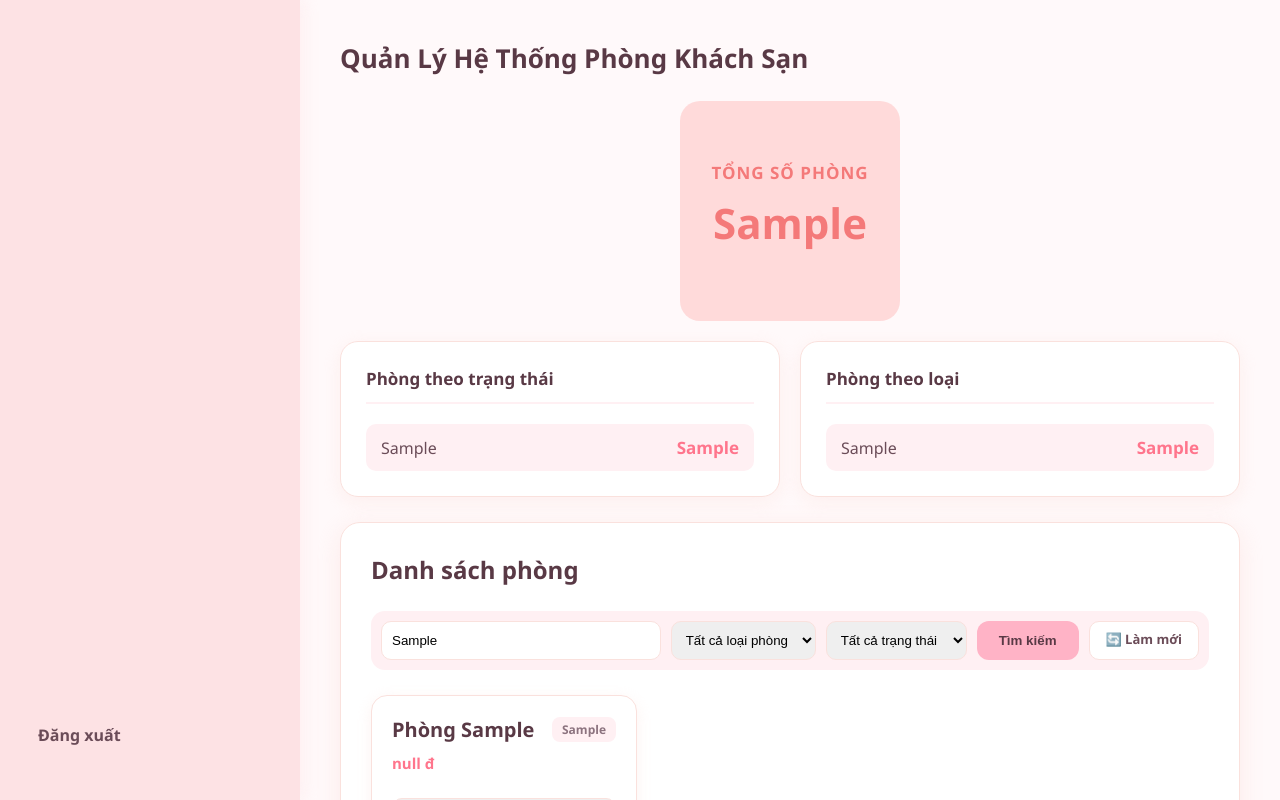
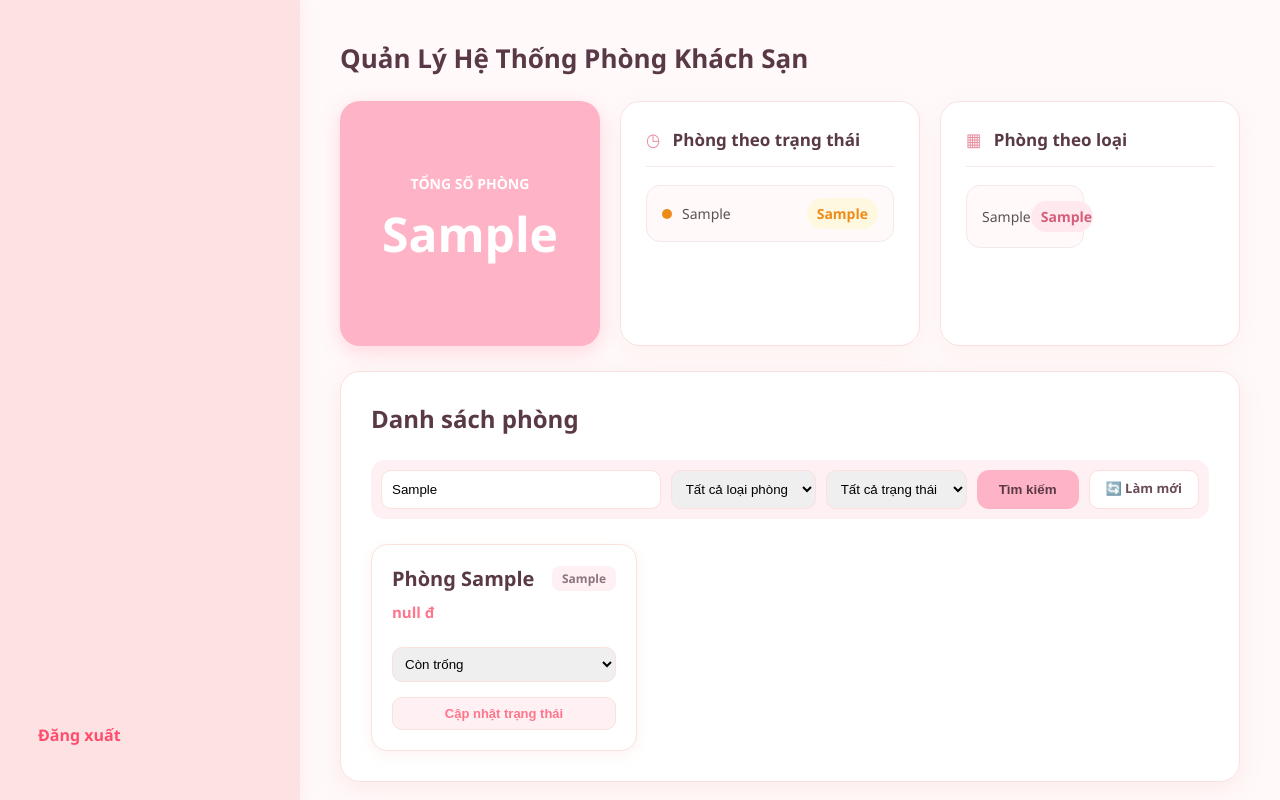
Before and after one commit to truongthianhdao2324-sketch/Quan_Li_Khach_San, a Spring app: template src/main/resources/templates/DanhSachPhong.html in a window 1280 px wide. Run offline with Thymeleaf, Linux system fonts and the light colour scheme; the template is opened without the code that fills it: most values are stand-ins (such as "Sample title", 1, 10 or a date in 2020); data that the repository does not hold is empty.

Commit message:
fix: Giao diện dễ nhìn hơn

```diff
--- a/src/main/resources/templates/DanhSachPhong.html
+++ b/src/main/resources/templates/DanhSachPhong.html
@@ -165,6 +165,21 @@
             box-shadow: 0 3px 10px rgba(255, 117, 140, 0.3);
         }
 
+        /* NÚT ĐĂNG XUẤT */
+        .nut-dang-xuat{
+            margin-top: auto;
+            color: #ff4d6d;
+        }
+        .sidebar a.nut-dang-xuat {
+            margin-top: auto;
+            color: #ff4d6d;
+        }
+
+        .sidebar a.nut-dang-xuat:hover {
+            color: white;
+            background-color: #ff758c;
+        }
+
         /* --- GIAO DIỆN DẠNG LƯỚI KHUNG (GRID) --- */
         .room-grid {
             display: grid;
@@ -260,138 +275,166 @@
             font-style: italic;
         }
 
-        /* THỐNG KÊ PHÒNG */
-        .stat-container {
-            display: grid;
-            grid-template-columns: repeat(3, 1fr);
-            gap: 20px;
-            background: #ffffff;
-            padding: 30px;
-            border: 1px solid #fae1dd;
-            border-radius: 20px;
-            margin-bottom: 25px;
-            box-shadow: 0 6px 25px rgba(250, 225, 221, 0.4);
-        }
-
-        .stat-card {
-            background: #fff0f3;
-            border: 1px solid #ffd9dc;
-            border-radius: 16px;
-            padding: 20px;
-            text-align: center;
-            box-shadow: 0 4px 12px rgba(250, 225, 221, 0.3);
-        }
-
-        .stat-title {
-            color: #8c737f;
-            font-size: 15px;
-            font-weight: 600;
-            margin-bottom: 15px;
-        }
-
-        .stat-number {
-            font-size: 28px;
-            font-weight: 700;
-        }
-
-        .stat-total {
-            color: #ff758c;
-        }
-
-        .stat-empty {
-            color: #218838;
-        }
-
-        .stat-occupied {
-            color: #dc3545;
-        }
-
-        @media (max-width: 768px) {
-            .stat-container {
-                grid-template-columns: 1fr;
-            }
-        }
-        .stats-grid {
-            display: grid;
-            grid-template-columns: repeat(3, 1fr);
-            gap: 20px;
-            margin-bottom: 25px;
-        }
 
         /* THỐNG KÊ PHÒNG */
         .room-statistics {
             display: grid;
-            grid-template-columns: repeat(2, 1fr);
+            grid-template-columns: 260px 1fr 1fr;
             gap: 20px;
             margin-top: 25px;
             margin-bottom: 25px;
         }
 
+        /* TỔNG SỐ PHÒNG */
         .total-room-card {
-            grid-column: 1 / -1;
-            width: 180px;
-            height: 180px;
-            justify-self: center;
-            background: linear-gradient(135deg, #ffdada, #ffdada);
-            color: #f47979;
-            padding: 20px;
+            background: #ffb3c6;
             border-radius: 20px;
-            text-align: center;
+            padding: 25px 20px;
+            box-shadow: 0 6px 20px rgba(255, 117, 140, 0.25);
             display: flex;
             flex-direction: column;
+            align-items: center;
             justify-content: center;
-            align-items: center;
-            box-shadow: none;
+            text-align: center;
+            color: white;
+            min-height: 245px;
+            box-sizing: border-box;
         }
 
         .total-room-title {
-            font-size: 17px;
+            font-size: 14px;
             font-weight: 700;
-            letter-spacing: 1px;
+            color: white;
         }
 
         .total-room-number {
-            font-size: 42px;
+            font-size: 48px;
             font-weight: 700;
-            margin: 10px 0;
+            color: white;
+            margin: 8px 0;
         }
 
         /* THỐNG KÊ CHI TIẾT */
         .stat-detail-card {
             background: white;
+            border: 1px solid #fae1dd;
+            border-radius: 20px;
             padding: 25px;
-            border: 1px solid #fae1dd;
-            border-radius: 18px;
-            box-shadow: 0 5px 18px rgba(250, 225, 221, 0.4);
+            box-shadow: 0 6px 20px rgba(250, 225, 221, 0.35);
+            min-height: 245px;
+            box-sizing: border-box;
         }
 
         .stat-detail-card h3 {
+            font-size: 17px;
             color: #593945;
-            font-size: 17px;
-            margin: 0 0 20px;
-            padding-bottom: 12px;
-            border-bottom: 2px solid #fff0f3;
+            margin: 0 0 18px;
+            padding-bottom: 15px;
+            border-bottom: 1px solid #f5e8e9;
         }
 
+        .stat-heading-icon {
+            color: #e78b9e;
+            margin-right: 8px;
+            font-size: 18px;
+        }
+
+        /* DANH SÁCH THỐNG KÊ */
         .stat-detail-list {
             display: flex;
             flex-direction: column;
-            gap: 12px;
+            gap: 10px;
         }
 
         .stat-detail-item {
             display: flex;
             justify-content: space-between;
             align-items: center;
+            background: #fff9fa;
+            border: 1px solid #f5e8e9;
+            border-radius: 14px;
             padding: 12px 15px;
-            background: #fff0f3;
-            border-radius: 10px;
-            color: #6b4c58;
+            font-size: 14px;
+            color: #5c5055;
+            min-height: 30px;
         }
 
         .stat-detail-item strong {
-            color: #ff758c;
-            font-size: 17px;
+            min-width: 42px;
+            text-align: center;
+            padding: 6px 10px;
+            border-radius: 20px;
+            background: #ffe9ee;
+            color: #d65d79;
+            font-size: 14px;
+        }
+
+        /* TRẠNG THÁI PHÒNG */
+        /* THỐNG KÊ THEO TRẠNG THÁI */
+        .stat-status-name {
+            display: flex;
+            align-items: center;
+            gap: 10px;
+        }
+
+        /* DẤU CHẤM TRẠNG THÁI */
+        .status-dot {
+            width: 10px;
+            height: 10px;
+            border-radius: 50%;
+            display: inline-block;
+            flex-shrink: 0;
+        }
+
+        .status-dot.available {
+            background-color: #278b45;
+        }
+
+        .status-dot.occupied {
+            background-color: #c62828;
+        }
+
+        .status-dot.cleaning {
+            background-color: #ed8b18;
+        }
+
+        /* SỐ LƯỢNG THEO TRẠNG THÁI */
+        .stat-detail-item strong.count-available {
+            background-color: #e8f5e9;
+            color: #278b45;
+        }
+
+        .stat-detail-item strong.count-occupied {
+            background-color: #ffebee;
+            color: #c62828;
+        }
+
+        .stat-detail-item strong.count-cleaning {
+            background-color: #fff8e1;
+            color: #ed8b18;
+        }
+
+        /* LOẠI PHÒNG */
+        .stat-type-list {
+            display: grid;
+            grid-template-columns: repeat(2, minmax(0, 1fr));
+            gap: 12px;
+        }
+
+        .stat-type-list .stat-detail-item {
+            padding: 15px;
+        }
+
+        /* RESPONSIVE */
+        @media (max-width: 1000px) {
+            .room-statistics {
+                grid-template-columns: 1fr 1fr;
+            }
+
+            .total-room-card {
+                grid-column: 1 / -1;
+                min-height: 180px;
+            }
         }
 
         @media (max-width: 768px) {
@@ -402,44 +445,35 @@
             .total-room-card {
                 grid-column: auto;
             }
-        }
-        /*thông báo thêm, sửa, xóa*/
-        .toast-message {
-              position: fixed;
-              top: 20px;
-              right: 25px;
-              z-index: 9999;
-              padding: 14px 20px;
-              border-radius: 8px;
-              color: white;
-              font-weight: 600;
-              min-width: 280px;
-              box-shadow: 0 4px 12px rgba(0,0,0,0.15);
-              animation: hienThongBao 0.3s ease;
-          }
 
-        .toast-message.success {
-            background-color: #198754;
+            .stat-type-list {
+                grid-template-columns: 1fr;
+            }
         }
 
-        .toast-message.error {
-            background-color: #dc3545;
+        /* ĐỒNG BỘ MÀU CHỮ NÚT SỬA VÀ XÓA */
+        .filter-btn {
+            color: #6b4c58;
         }
 
-        @keyframes hienThongBao {
-            from {
-                opacity: 0;
-                transform: translateX(30px);
-            }
-            to {
-                opacity: 1;
-                transform: translateX(0);
-            }
+        a.filter-btn,
+        button.filter-btn {
+            color: #6b4c58;
         }
-        .nut-dang-xuat{
-            margin-top: auto;
-            color: #ff4d6d;
+
+        /* Khi rê chuột */
+        a.filter-btn:hover,
+        button.filter-btn:hover {
+            color: white;
         }
+        a.filter-btn,
+        button.filter-btn {
+            font-family: inherit;
+            font-size: 13px;
+            font-weight: 600;
+            line-height: normal;
+        }
+
     </style>
 </head>
 <body>
@@ -461,7 +495,10 @@
 
     <!-- Lễ tân -->
     <div th:if="${session.user.vaiTro != 'ADMIN'}">
+        <a th:href="@{/letan/dashboard}" >🏠 Trang chủ Lễ tân</a>
+        <a th:href="@{/khachhang/danhsach}">👥 Quản lý Khách hàng</a>
         <a th:href="@{/khachhang/phong}" class="active">🛏️ Quản lý Phòng</a>
+        <a th:href="@{/hoadon/danhsach}">🧾 Quản lý Hóa đơn</a>
     </div>
 
     <a th:href="@{/dang-nhap}" class="nut-dang-xuat">Đăng xuất</a>
@@ -485,30 +522,47 @@
 
         <!-- THỐNG KÊ THEO TRẠNG THÁI -->
         <div class="stat-detail-card">
-            <h3>Phòng theo trạng thái</h3>
+            <h3>
+                <span class="stat-heading-icon">◷</span>
+                Phòng theo trạng thái
+            </h3>
 
             <div class="stat-detail-list">
                 <div class="stat-detail-item"
                      th:each="row : ${thongKeTrangThai}">
 
-                    <span th:text="${row[0]}">Trạng thái</span>
+                    <div class="stat-status-name">
+                    <span class="status-dot"
+                          th:classappend="${row[0] == 'Đã có khách'} ? ' occupied' :
+                                          (${row[0] == 'Còn trống'} ? ' available' : ' cleaning')">
+                    </span>
 
-                    <strong th:text="${row[1]}">Sl</strong>
+                        <span th:text="${row[0]}">Trạng thái</span>
+                    </div>
+
+                    <strong th:text="${row[1]}"
+                            th:classappend="${row[0] == 'Còn trống'} ? ' count-available' :
+                        (${row[0] == 'Đã có khách'} ? ' count-occupied' : ' count-cleaning')">
+                        0
+                    </strong>
                 </div>
             </div>
         </div>
 
         <!-- THỐNG KÊ THEO LOẠI PHÒNG -->
         <div class="stat-detail-card">
-            <h3>Phòng theo loại</h3>
+            <h3>
+                <span class="stat-heading-icon">▦</span>
+                Phòng theo loại
+            </h3>
 
-            <div class="stat-detail-list">
+            <div class="stat-detail-list stat-type-list">
                 <div class="stat-detail-item"
                      th:each="row : ${thongKeLoaiPhong}">
 
                     <span th:text="${row[0]}">Loại phòng</span>
 
-                    <strong th:text="${row[1]}">sl</strong>
+                    <strong th:text="${row[1]}">0</strong>
                 </div>
             </div>
         </div>
@@ -569,14 +623,16 @@
                     Còn trống
                 </option>
 
-                <option value="Đã có khách"
-                        th:selected="${trangThaiChon == 'Đã có khách'}">
-                    Đã có khách
-                </option>
+
 
                 <option value="Đang dọn phòng"
                         th:selected="${trangThaiChon == 'Đang dọn phòng'}">
                     Đang dọn phòng
+                </option>
+
+                <option value="Đã có khách"
+                        th:selected="${trangThaiChon == 'Đã có khách'}">
+                    Đã có khách
                 </option>
 
             </select>
@@ -640,14 +696,14 @@
                             ● Còn trống
                         </span>
 
+                        <span th:if="${p.trangThai == 'Đang dọn phòng'}"
+                              class="badge-don-phong">
+                            ● Đang dọn phòng
+                        </span>
+
                         <span th:if="${p.trangThai == 'Đã có khách'}"
                                   class="badge-co-khach">
                             ● Đã có khách
-                        </span>
-
-                        <span th:if="${p.trangThai == 'Đang dọn phòng'}"
-                                  class="badge-don-phong">
-                            ● Đang dọn phòng
                         </span>
 
                     </div>
@@ -710,7 +766,7 @@
 
                             <button type="submit"
                                     class="filter-btn"
-                                    style="width: 100%; cursor: pointer; color: #c62828;">
+                                    style="width: 100%; ">
                                 🗑 Xóa
                             </button>
 
```
